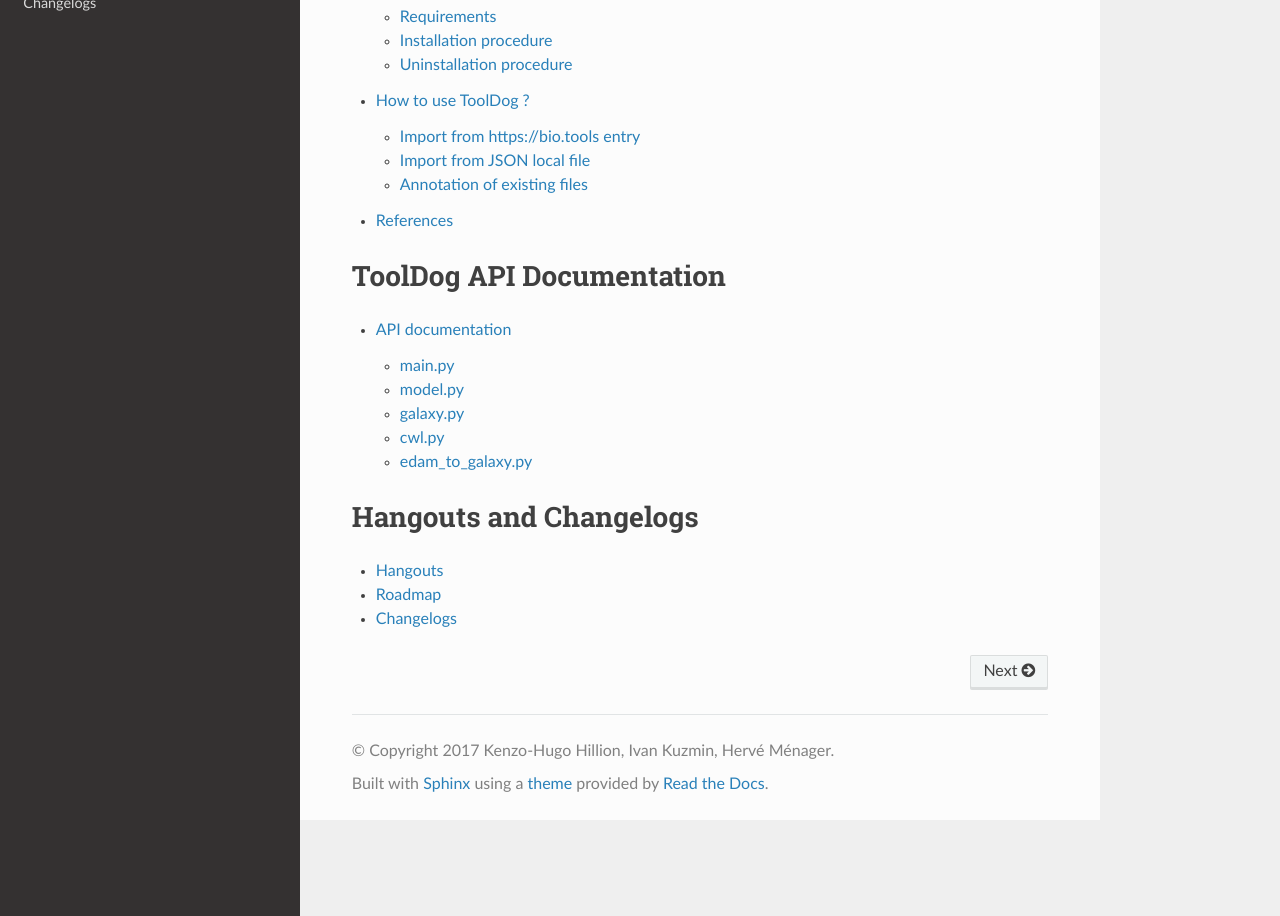
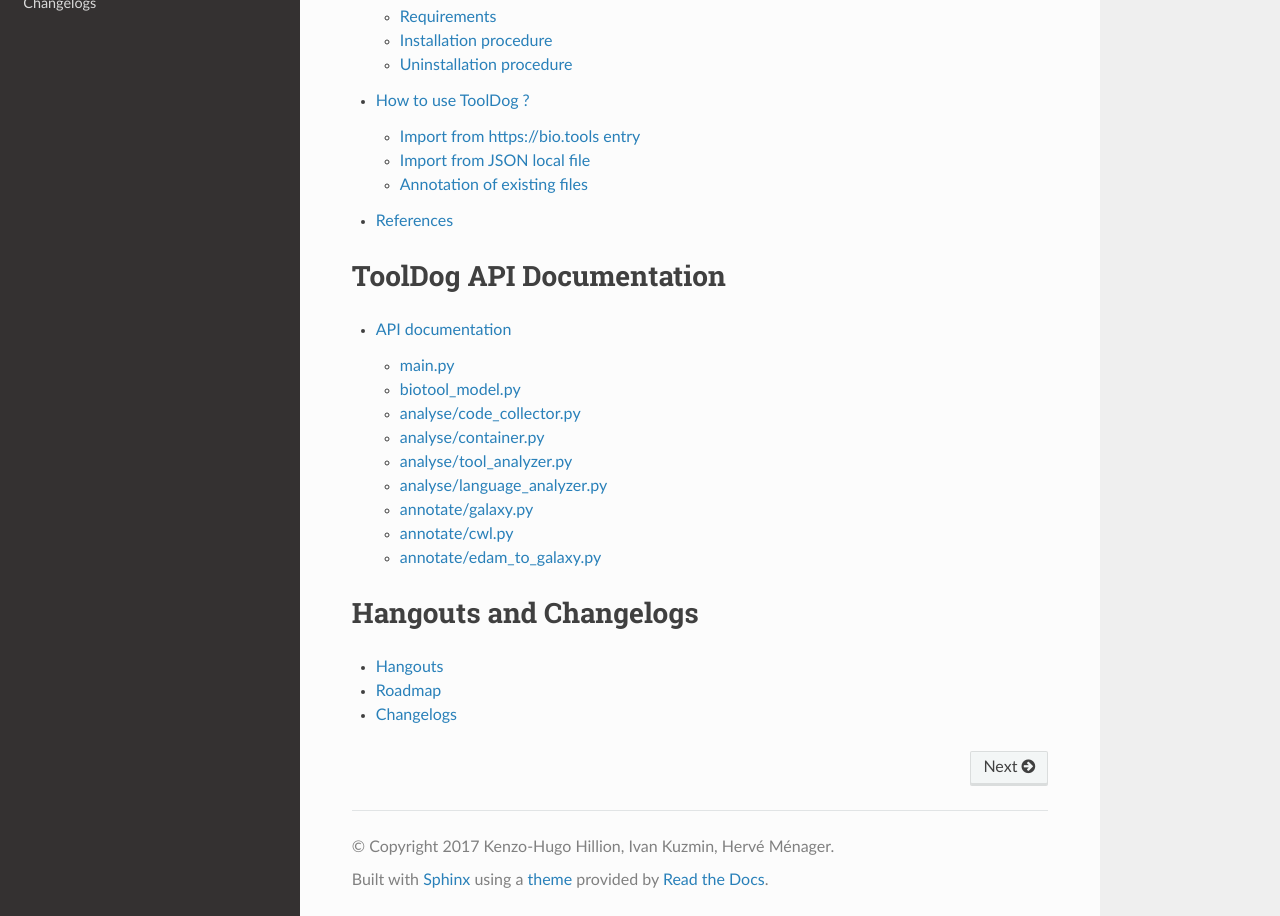
Before and after one commit to bio-tools/ToolDog, a Sphinx documentation site: the page built from doc/source/index.rst, in a window 1280 px wide and 1240 px high, cut to the strip 324-1240 px from the top of the window. Built offline with Sphinx 7.4.7 and the Read the Docs theme 2.0.0, drawn with Linux system fonts in a browser that asks for light colours; the version number could not be read and is left out.

```diff
--- a/doc/source/API_doc.rst
+++ b/doc/source/API_doc.rst
@@ -13,30 +13,58 @@ main.py
    :special-members:
    :exclude-members: __weakref__
 
-model.py
-========
-.. automodule:: tooldog.model
+biotool_model.py
+================
+.. automodule:: tooldog.biotool_model
    :members:
    :special-members:
    :exclude-members: __weakref__
 
-galaxy.py
-=========
-.. automodule:: tooldog.galaxy
+analyse/code_collector.py
+=========================
+.. automodule:: tooldog.analyse.code_collector
    :members:
    :special-members:
    :exclude-members: __weakref__
 
-cwl.py
-======
-.. automodule:: tooldog.cwl
+analyse/container.py
+====================
+.. automodule:: tooldog.analyse.container
    :members:
    :special-members:
    :exclude-members: __weakref__
 
-edam_to_galaxy.py
-=================
-.. automodule:: tooldog.edam_to_galaxy
+analyse/tool_analyzer.py
+========================
+.. automodule:: tooldog.analyse.tool_analyzer
+   :members:
+   :special-members:
+   :exclude-members: __weakref__
+
+analyse/language_analyzer.py
+============================
+.. automodule:: tooldog.analyse.language_analyzer
+   :members:
+   :special-members:
+   :exclude-members: __weakref__
+
+annotate/galaxy.py
+==================
+.. automodule:: tooldog.annotate.galaxy
+   :members:
+   :special-members:
+   :exclude-members: __weakref__
+
+annotate/cwl.py
+===============
+.. automodule:: tooldog.annotate.cwl
+   :members:
+   :special-members:
+   :exclude-members: __weakref__
+
+annotate/edam_to_galaxy.py
+==========================
+.. automodule:: tooldog.annotate.edam_to_galaxy
    :members:
    :special-members:
    :exclude-members: __weakref__
```
